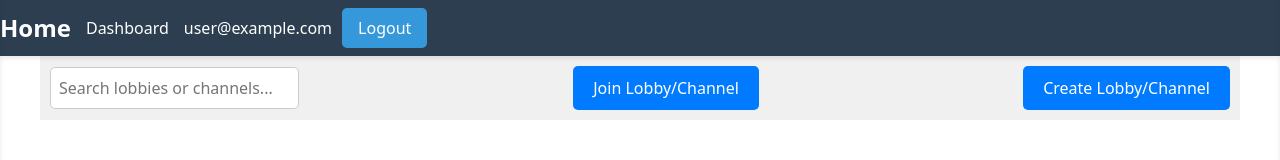
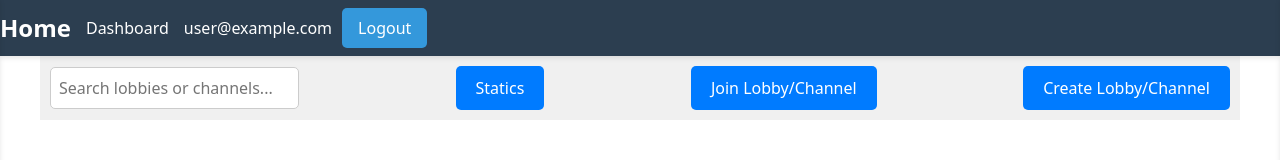
Before and after one commit to oraffsarah/pomodoro-groupstudyapp, a React (Create React App) app: page /dashboard in a window 1280 px wide. Shown: the top 160 px of the page. Built offline with nearby package versions, Linux system fonts and the light colour scheme; no server answers; the database is empty; sample sign-in values are in the browser's storage; the HTML template or start-up script is replaced by a standard one.

Commit message:
modified:   src/components/dashboard/Dashboard.js

```diff
--- a/src/components/dashboard/Dashboard.js
+++ b/src/components/dashboard/Dashboard.js
@@ -73,6 +73,7 @@ const Dashboard = () => {
 
       <div className="top-bar">
         <SearchBar onSearch={handleSearch} />
+        <button className="action-btn" onClick={() => console.warn('Join functionality not implemented')}>Statics</button>
         <button className="action-btn" onClick={() => console.warn('Join functionality not implemented')}>Join Lobby/Channel</button>
         <button className="action-btn" onClick={openCreateLobbyModal}>Create Lobby/Channel</button>
       </div>
```
